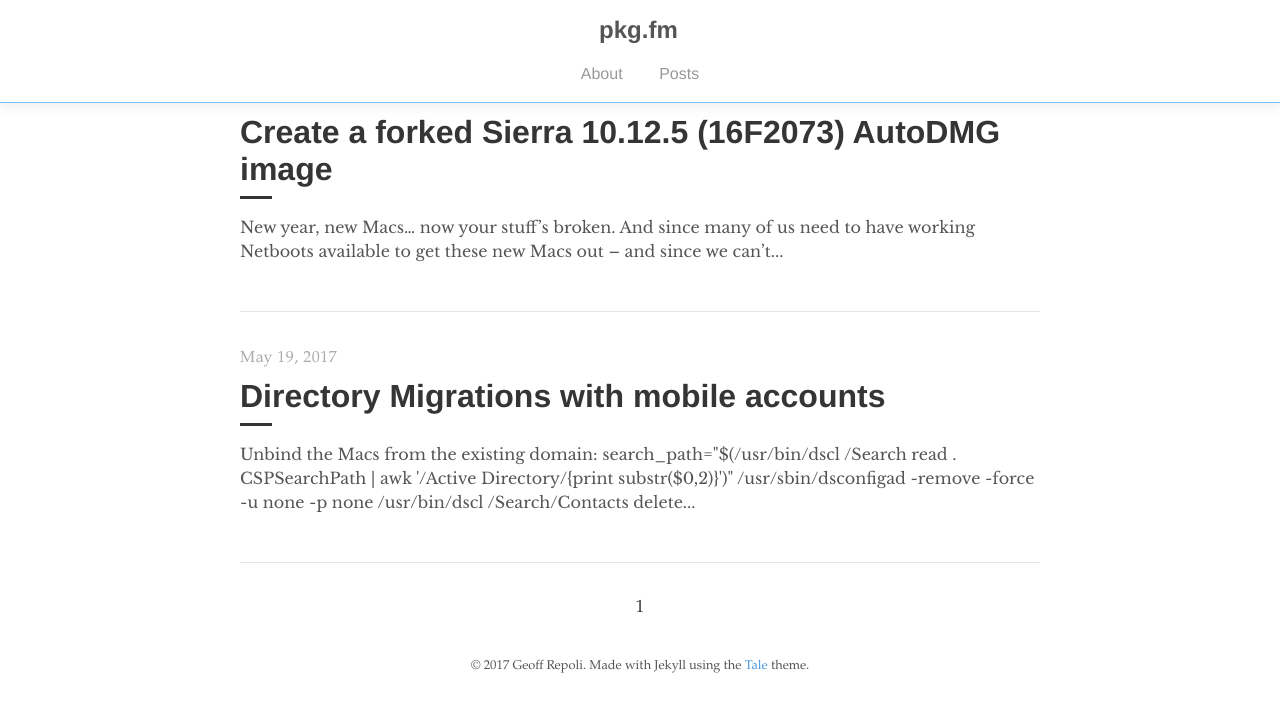
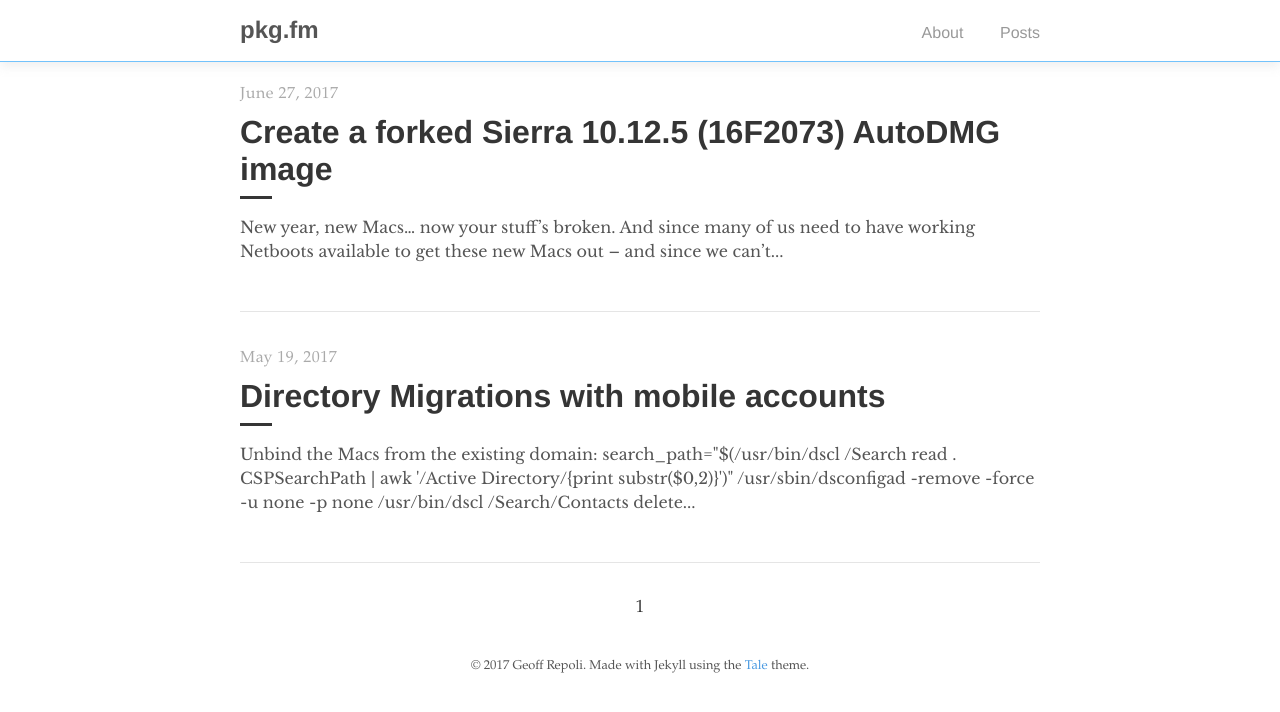
Before and after one commit to geoffrepoli/pkg.fm, a Jekyll site: the page built from index.html, in a window 1280 px wide. Shown: the top 712 px of the page. Built offline with Jekyll 4.4.1, drawn with Linux system fonts in a browser that asks for light colours; the list of posts is cut into pages by our own code.

Commit message:
EDIT _layout.scss

```diff
--- a/_sass/_layout.scss
+++ b/_sass/_layout.scss
@@ -71,6 +71,20 @@
   }
 }
 
+@media (min-width: 100px) {
+  .nav {
+    &-container {
+      text-align: left;
+    }
+
+    ul {
+      bottom: 0;
+      position: absolute;
+      right: 0;
+    }
+  }
+}
+
 footer {
   font-family: $palatino;
   padding: 2rem 0;
```
